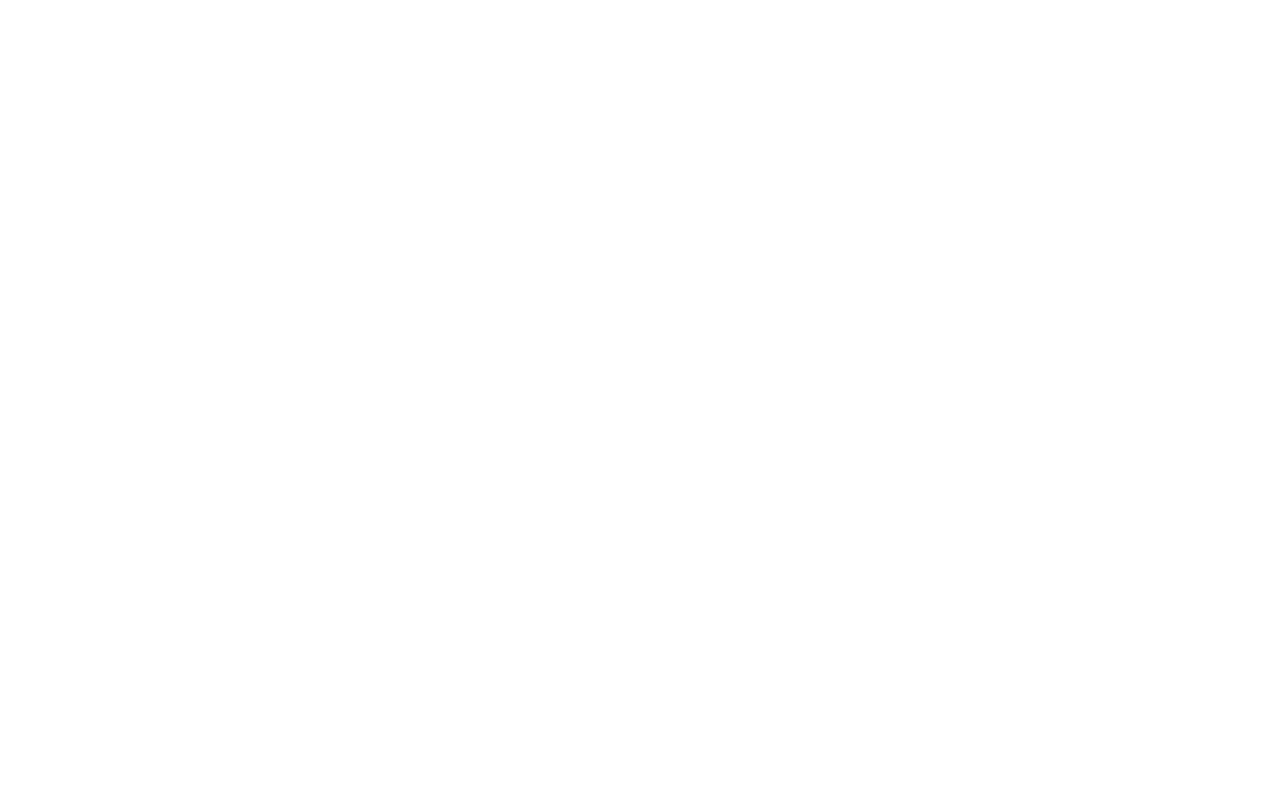
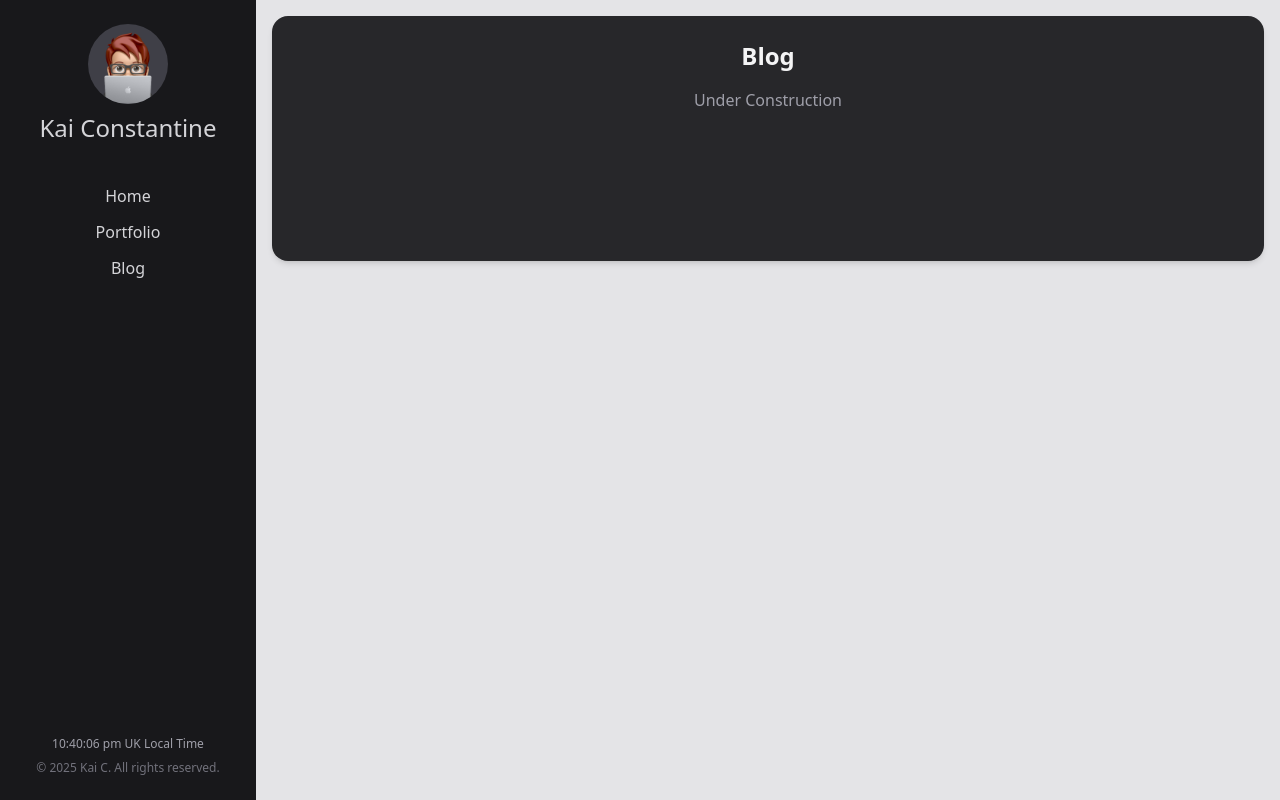
Before and after one commit to Kaialogen/Portfolio, a React (Vite) app: page /blog in a window 1280 px wide. Before the commit this address had no page. Built offline with nearby package versions, Linux system fonts and the light colour scheme.

Commit message:
feat: Add Blog component with initial layout and navbar integration

```diff
--- a/src/main.tsx
+++ b/src/main.tsx
@@ -1,17 +1,19 @@
-import { StrictMode } from 'react'
-import { createRoot } from 'react-dom/client'
-import { BrowserRouter, Routes, Route } from 'react-router-dom'
-import App from './App.tsx'
-import PortfolioPage from './components/Portfolio/PortfolioPage.tsx'
-import './Styles.css'
+import { StrictMode } from 'react';
+import { createRoot } from 'react-dom/client';
+import { BrowserRouter, Routes, Route } from 'react-router-dom';
+import App from './App.tsx';
+import PortfolioPage from './components/Portfolio/PortfolioPage.tsx';
+import Blog from './pages/Blog.tsx';
+import './Styles.css';
 
 createRoot(document.getElementById('root')!).render(
   <StrictMode>
     <BrowserRouter>
       <Routes>
-        <Route path="/" element={<App />} />
-        <Route path="/portfolio" element={<PortfolioPage />} />
+        <Route path='/' element={<App />} />
+        <Route path='/portfolio' element={<PortfolioPage />} />
+        <Route path='/blog' element={<Blog />} />
       </Routes>
     </BrowserRouter>
-  </StrictMode>
-)
+  </StrictMode>,
+);
--- /dev/null
+++ b/src/pages/Blog.tsx
@@ -0,0 +1,20 @@
+import Navbar from '../components/Navbar/Navbar';
+
+export default function Blog() {
+  return (
+    <div className='min-h-screen flex flex-col md:flex-row bg-zinc-200 text-zinc-100'>
+      {/* Navbar: responsive vertical (md+) or top bar (mobile) */}
+      <Navbar />
+
+      {/* Main Content */}
+      <main className='grid grid-cols-1 md:grid-cols-2 grid-rows-4 md:grid-rows-3 gap-4 p-4 text-white min-h-screen flex-1 overflow-y-auto'>
+        <div className='col-span-1 md:col-span-2 row-span-1'>
+          <section className='p-6 rounded-2xl bg-zinc-800 shadow-md h-full'>
+            <h1 className='text-2xl font-bold text-zinc-100 text-center'>Blog</h1>
+            <p className='mt-4 text-zinc-400 text-center'>Under Construction</p>
+          </section>
+        </div>
+      </main>
+    </div>
+  );
+}
```
